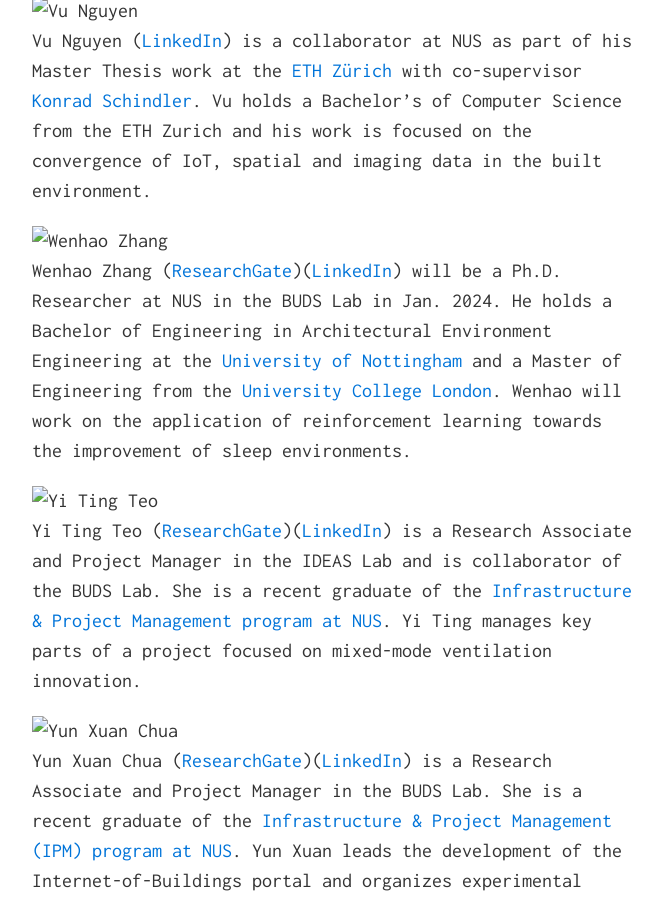
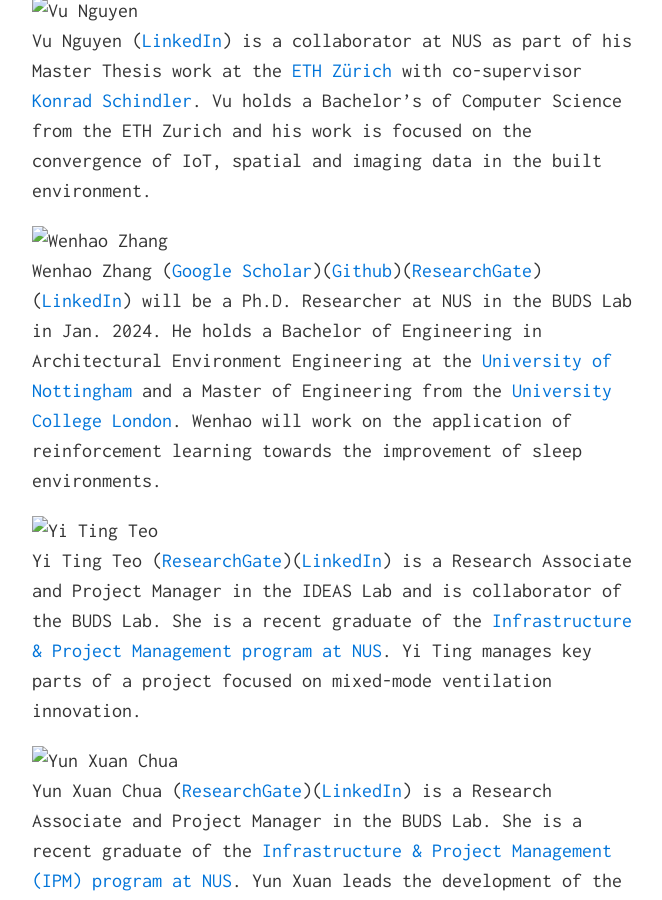
Before and after one commit to buds-lab/buds-lab.github.io, a Jekyll site: the page built from index.md, in a window 1280 px wide and 900 px high, scrolled down 5744 px. Shown: the whole window, without its empty margins (308-970 px from the left). Built offline with Jekyll 4.4.1, drawn with Linux system fonts in a browser that asks for light colours.

Commit message:
update wenhao

```diff
--- a/index.md
+++ b/index.md
@@ -93,7 +93,7 @@ Dr. Vasantha Ramani ([ResearchGate](https://www.researchgate.net/profile/Vasanth
 Vu Nguyen ([LinkedIn](https://www.linkedin.com/in/vu-nguyen-2b461b7a/){:target="_blank"}) is a collaborator at NUS as part of his Master Thesis work at the [ETH Z&uuml;rich](http://bit.ly/2nsD908){:target="_blank"} with co-supervisor [Konrad Schindler](https://prs.igp.ethz.ch/group/people/person-detail.schindler.html){:target="_blank"}. Vu holds a Bachelor's of Computer Science from the ETH Zurich and his work is focused on the convergence of IoT, spatial and imaging data in the built environment.
 
 ![Wenhao Zhang](buds-lab.github.io/wenhao.png)
-Wenhao Zhang ([ResearchGate](https://www.researchgate.net/profile/Wenhao-Zhang-55){:target="_blank"})([LinkedIn](https://www.linkedin.com/in/wenhao-zhang-861490257/){:target="_blank"}) will be a Ph.D. Researcher at NUS in the BUDS Lab in Jan. 2024. He holds a Bachelor of Engineering in Architectural Environment Engineering at the [University of Nottingham](https://www.nottingham.edu.cn/en/index.aspx){:target="_blank"} and a Master of Engineering from the [University College London](https://www.ucl.ac.uk/){:target="_blank"}. Wenhao will work on the application of reinforcement learning towards the improvement of sleep environments.
+Wenhao Zhang ([Google Scholar](https://scholar.google.com/citations?&user=11jU6YIAAAAJ&view_op=list_works&gmla=AJ1KiT15x5zG5pwAi9ltAHo9xzvBLUt1nbL4_fvxGavo9erbICjtAB8INOcjJlwxJXgDYfPew7f24Dqt4LMuwEkA-3nX3oxYbttcTgCuugg){:target="_blank"})([Github](https://github.com/WENHA0ZHANG){:target="_blank"})([ResearchGate](https://www.researchgate.net/profile/Wenhao-Zhang-55){:target="_blank"})([LinkedIn](https://www.linkedin.com/in/wenhao-zhang-861490257/){:target="_blank"}) will be a Ph.D. Researcher at NUS in the BUDS Lab in Jan. 2024. He holds a Bachelor of Engineering in Architectural Environment Engineering at the [University of Nottingham](https://www.nottingham.edu.cn/en/index.aspx){:target="_blank"} and a Master of Engineering from the [University College London](https://www.ucl.ac.uk/){:target="_blank"}. Wenhao will work on the application of reinforcement learning towards the improvement of sleep environments.
 
 ![Yi Ting Teo](buds-lab.github.io/yiting.png)
 Yi Ting Teo ([ResearchGate](https://www.researchgate.net/profile/Yi-Ting-Teo){:target="_blank"})([LinkedIn](https://www.linkedin.com/in/teo-yi-ting-61593496/){:target="_blank"}) is a Research Associate and Project Manager in the IDEAS Lab and is collaborator of the BUDS Lab. She is a recent graduate of the [Infrastructure & Project Management program at NUS](https://cde.nus.edu.sg/dbe/introduction-1-1/){:target="_blank"}. Yi Ting manages key parts of a project focused on mixed-mode ventilation innovation.
```
